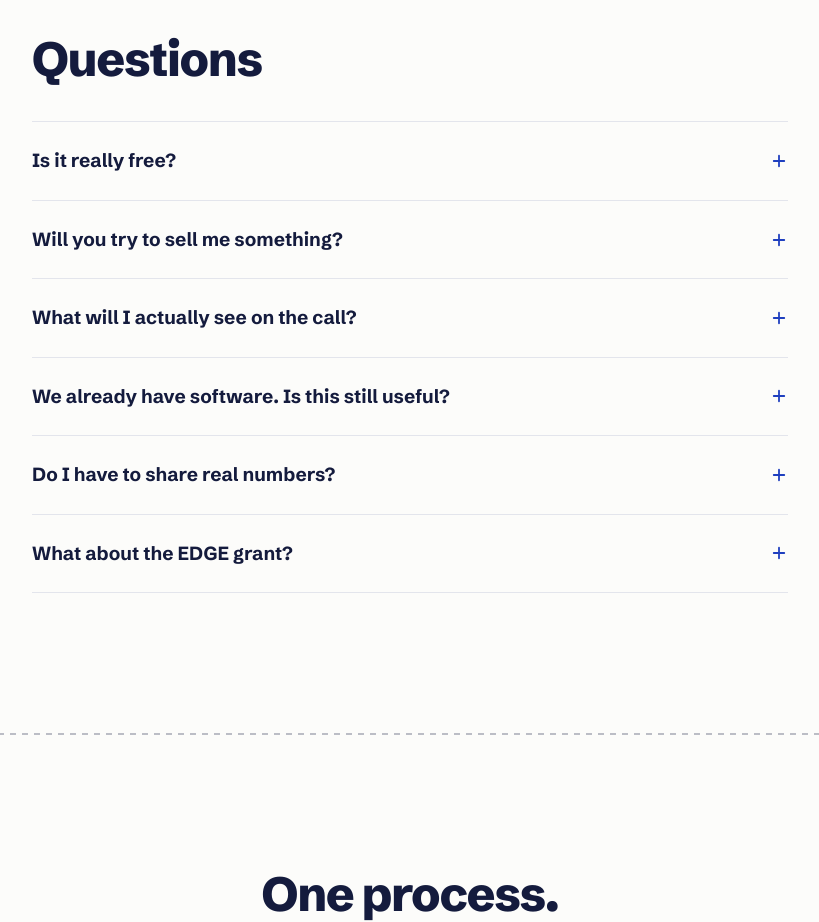
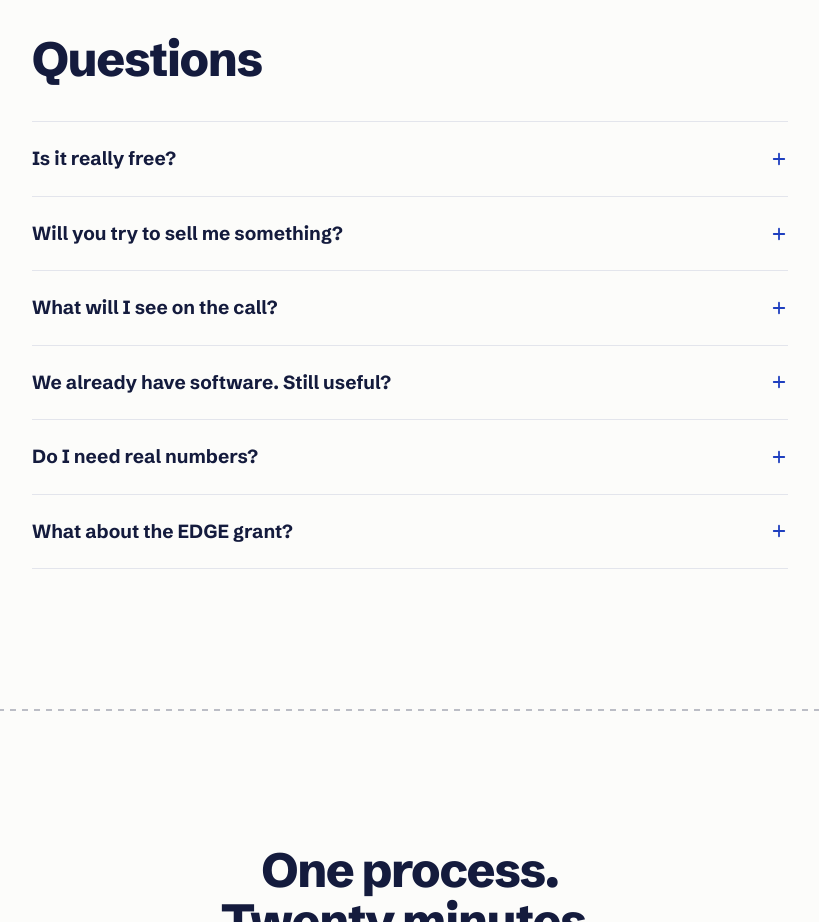
Before and after one commit to sayedomnisoft/tools, a plain HTML site: page review.html in a window 1280 px wide. Shown: the part 4780-5702 px from the top of the page, without its empty margins (230-1049 px from the left). Drawn offline with Linux system fonts and the light colour scheme.

Commit message:
FAQ: one short line per answer
Sayed: too many words. Each FAQ answer cut to one short line; one question open at a time.

Co-Authored-By: Claude Opus 5.5 <noreply@anthropic.com>

```diff
--- a/review.html
+++ b/review.html
@@ -373,6 +373,9 @@ document.documentElement.className += ' js';
     .leaks, .steps, .proof, .fit { margin-top: 64px; }
     .steps-act { margin-top: 56px; }
   }
+
+  .faq details p { padding: 0 0 22px; max-width: 52ch; }
+  .faq summary { padding: 22px 0; }
 </style>
 <!-- seo:start -->
 <link rel="icon" href="/favicon.ico" sizes="any">
@@ -534,12 +537,12 @@ if(!window.__redir){try{gtag('event','review_view',{source:window.gSrc,page:'hub
     <div class="wrap faq-wrap">
       <h2 id="faqH">Questions</h2>
       <div class="faq">
-        <details><summary>Is it really free?<svg aria-hidden="true"><use href="#i-plus"/></svg></summary><p>Yes. Twenty minutes on Zoom, nothing to buy and no card. You keep the three fixes whatever you decide next.</p></details>
-        <details><summary>Will you try to sell me something?<svg aria-hidden="true"><use href="#i-plus"/></svg></summary><p>Here is what actually happens. We walk your process end to end, then I usually show you how it could run in a working system with sample data, so you can see the fix instead of imagining it. If it fits and you want help setting it up, I'll tell you what that involves and roughly what it costs. If a simpler change or the tools you already have will do, I'll tell you that instead. No pressure and no follow-up sequence: the next step is yours.</p></details>
-        <details><summary>What will I actually see on the call?<svg aria-hidden="true"><use href="#i-plus"/></svg></summary><p>Your process laid out step by step: where the same details are typed twice and where work sits waiting. Then three fixes, ranked by payoff, and where it helps, the fix working on screen.</p></details>
-        <details><summary>We already have software. Is this still useful?<svg aria-hidden="true"><use href="#i-plus"/></svg></summary><p>Usually, yes. Many leaks come from how a system is set up or used, not from the system itself. We start with what you use today, and some fixes need no new software at all.</p></details>
-        <details><summary>Do I have to share real numbers?<svg aria-hidden="true"><use href="#i-plus"/></svg></summary><p>No. Share only what you are comfortable showing. Rough or sample figures are fine; the point is to see where the process breaks.</p></details>
-        <details><summary>What about the EDGE grant?<svg aria-hidden="true"><use href="#i-plus"/></svg></summary><p>Eligible Singapore businesses can get up to 50% of a qualifying systems project funded under EDGE. Ask on the call and I'll tell you whether yours is likely to fit. <a href="https://www.gantry.work/p/edge-grant-erp-singapore-what-changed?utm_source=review-page">What changed on 30 September</a></p></details>
+        <details name="faq"><summary>Is it really free?<svg aria-hidden="true"><use href="#i-plus"/></svg></summary><p>Yes. No card, nothing to buy. The three fixes are yours to keep.</p></details>
+        <details name="faq"><summary>Will you try to sell me something?<svg aria-hidden="true"><use href="#i-plus"/></svg></summary><p>I'll show you the fix working on a real system. If you want help setting it up, I'll tell you the cost. If not, no follow-up.</p></details>
+        <details name="faq"><summary>What will I see on the call?<svg aria-hidden="true"><use href="#i-plus"/></svg></summary><p>Where your process repeats or waits, and three fixes ranked by payoff.</p></details>
+        <details name="faq"><summary>We already have software. Still useful?<svg aria-hidden="true"><use href="#i-plus"/></svg></summary><p>Yes. Many fixes need no new software.</p></details>
+        <details name="faq"><summary>Do I need real numbers?<svg aria-hidden="true"><use href="#i-plus"/></svg></summary><p>No. Rough figures are fine.</p></details>
+        <details name="faq"><summary>What about the EDGE grant?<svg aria-hidden="true"><use href="#i-plus"/></svg></summary><p>Eligible SMEs can get up to 50% funded. I'll tell you if you're likely to fit. <a href="https://www.gantry.work/p/edge-grant-erp-singapore-what-changed?utm_source=review-page">Details</a></p></details>
       </div>
     </div>
   </section>
```
Also changed, not shown: review-call.html (+9 -6 lines).
